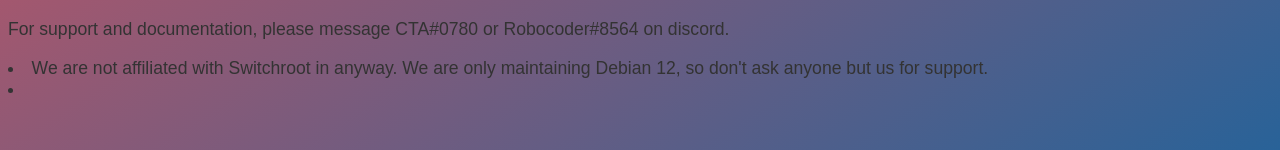
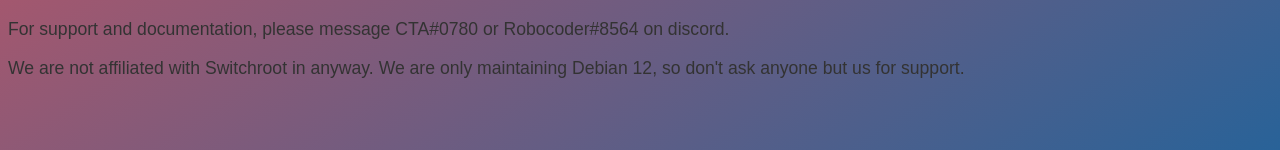
Before and after one commit to zqpvr/L4T-Debian-12, a plain HTML site: page index.html in a window 1280 px wide. Shown: the part 583-733 px from the top of the page. Drawn offline with Linux system fonts and the light colour scheme.

Commit message:
Update index.html

```diff
--- a/index.html
+++ b/index.html
@@ -49,6 +49,7 @@
     <h2>Support and Documentation</h2>
     <p>For support and documentation, please message CTA#0780 or Robocoder#8564 on discord.</p>
 
-    <li>We are not affiliated with Switchroot in anyway. We are only maintaining Debian 12, so don't ask anyone but us for support.<li>
+    <p>We are not affiliated with Switchroot in anyway. We are only maintaining Debian 12, so don't ask anyone but us for support.<p>
+
   </body>
 </html>
```
